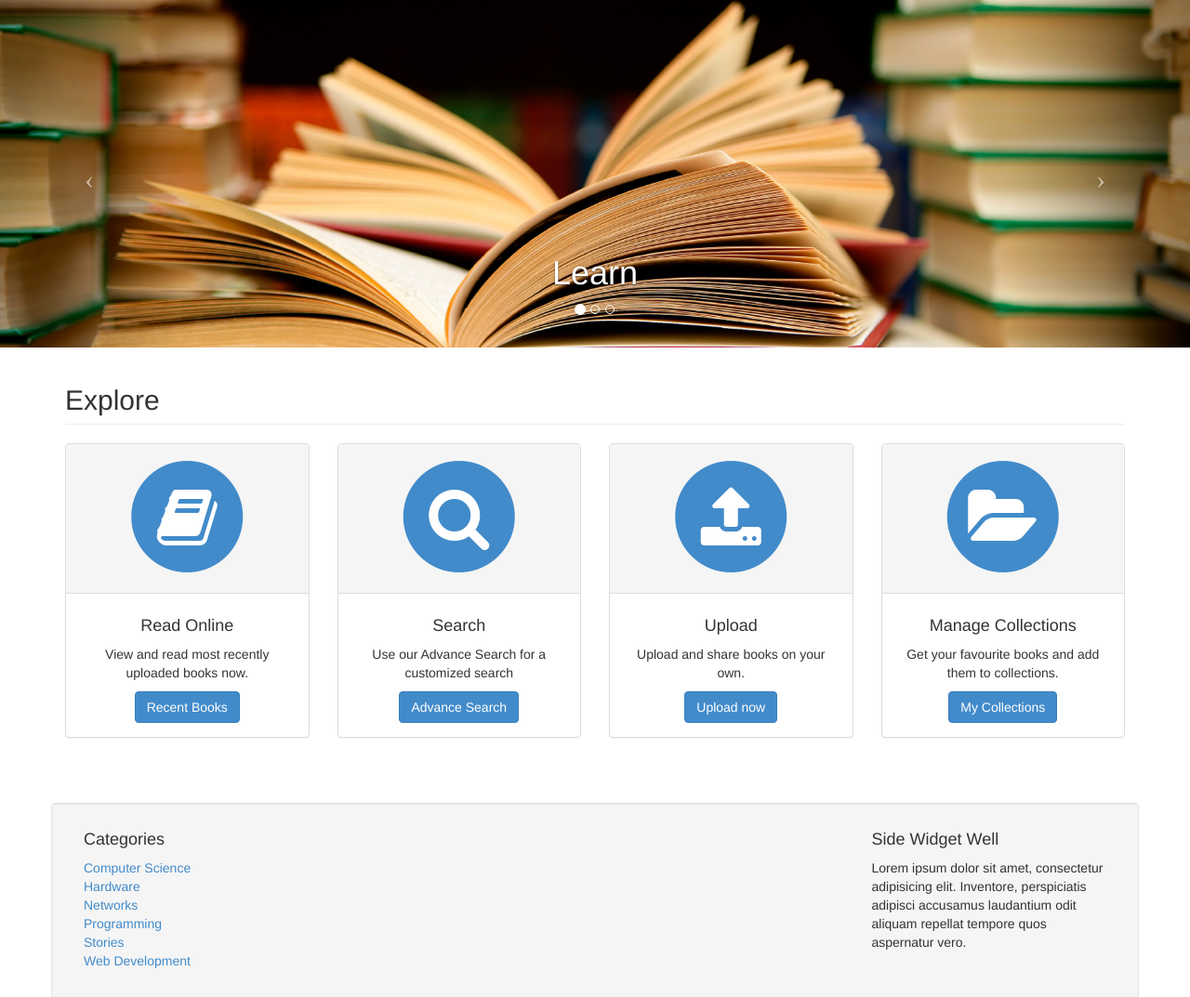
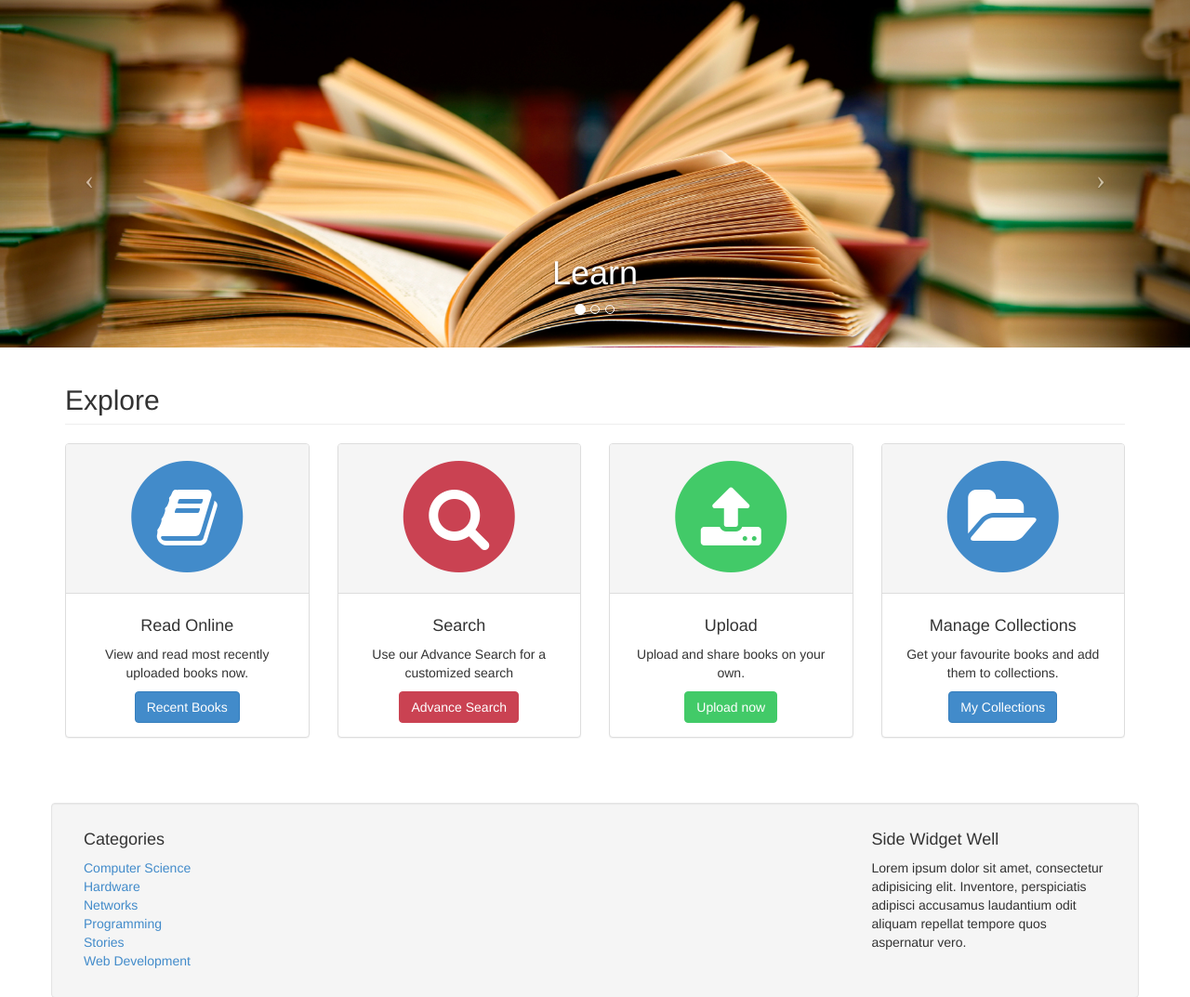
Before and after one commit to rhperera/pusthaka, a CodeIgniter app: page /index.php/posts/index in a window 1280 px wide. Shown: the part 51-1124 px from the top of the page at 93% size. Run offline with CodeIgniter, Linux system fonts and the light colour scheme; data comes from the database, SQL or seed files in the repository.

Commit message:
color changed

```diff
--- a/application/views/panel.php
+++ b/application/views/panel.php
@@ -23,14 +23,14 @@
         <div class="panel panel-default text-center">
             <div class="panel-heading">
                         <span class="fa-stack fa-5x">
-                              <i class="fa fa-circle fa-stack-2x text-primary"></i>
+                              <i class="fa fa-circle fa-stack-2x text-primary" style="color:#CA4252"></i>
                               <i class="fa fa-search fa-stack-1x fa-inverse"></i>
                         </span>
             </div>
             <div class="panel-body">
                 <h4>Search</h4>
                 <p>Use our Advance Search for a customized search</p>
-                <a href="#" class="btn btn-primary">Advance Search</a>
+                <a href="#" class="btn btn-primary" style="background-color:#CA4252; border-color:#CA4252">Advance Search</a>
             </div>
         </div>
     </div>
@@ -38,14 +38,14 @@
         <div class="panel panel-default text-center">
             <div class="panel-heading">
                         <span class="fa-stack fa-5x">
-                              <i class="fa fa-circle fa-stack-2x text-primary"></i>
-                              <i class="fa fa-upload fa-stack-1x fa-inverse"></i>
+                              <i class="fa fa-circle fa-stack-2x text-primary" style="color:#42CA68"></i>
+                              <i class="fa fa-upload fa-stack-1x fa-inverse" ></i>
                         </span>
             </div>
             <div class="panel-body">
                 <h4>Upload</h4>
                 <p>Upload and share books on your own.</p>
-                <a href="#" class="btn btn-primary">Upload now</a>
+                <a href="<?php echo base_url()?>uploads" class="btn btn-primary" style="background-color:#42CA68; border-color:#42CA68  ">Upload now</a>
             </div>
         </div>
     </div>
```
